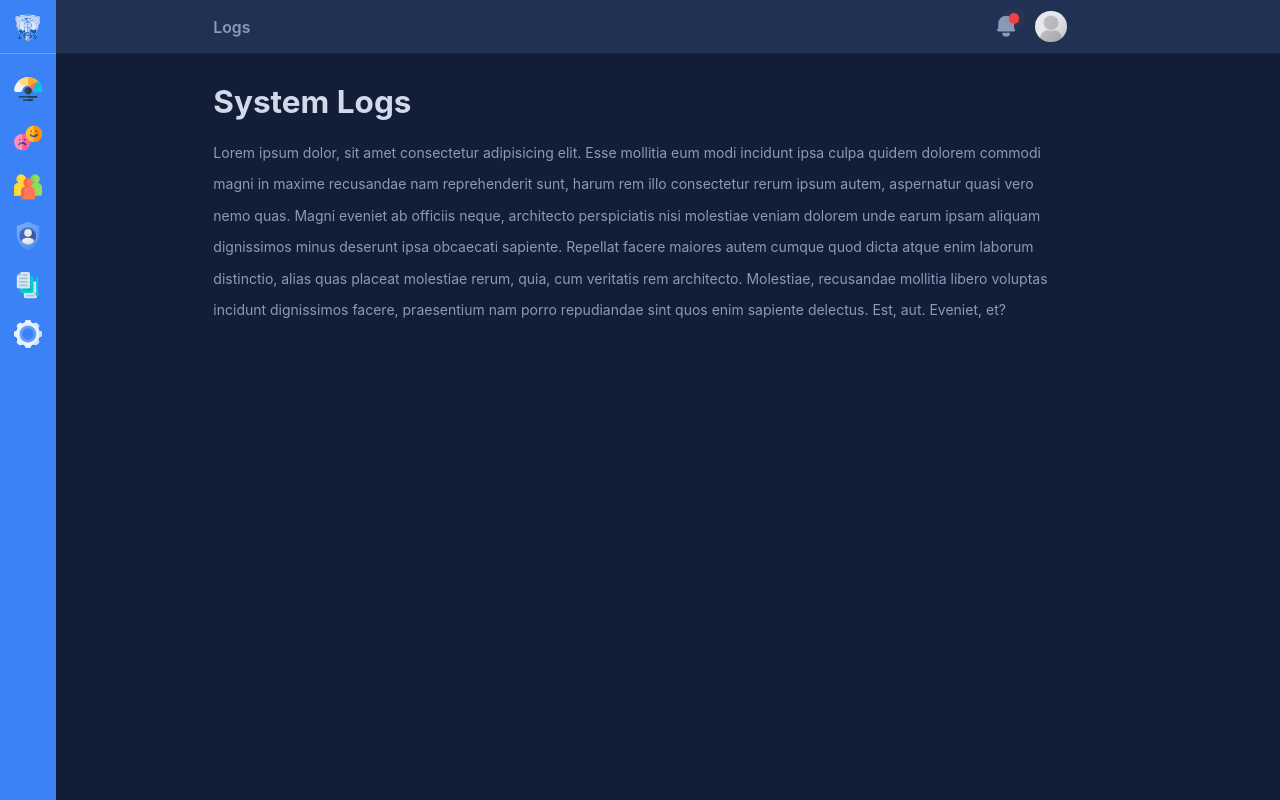
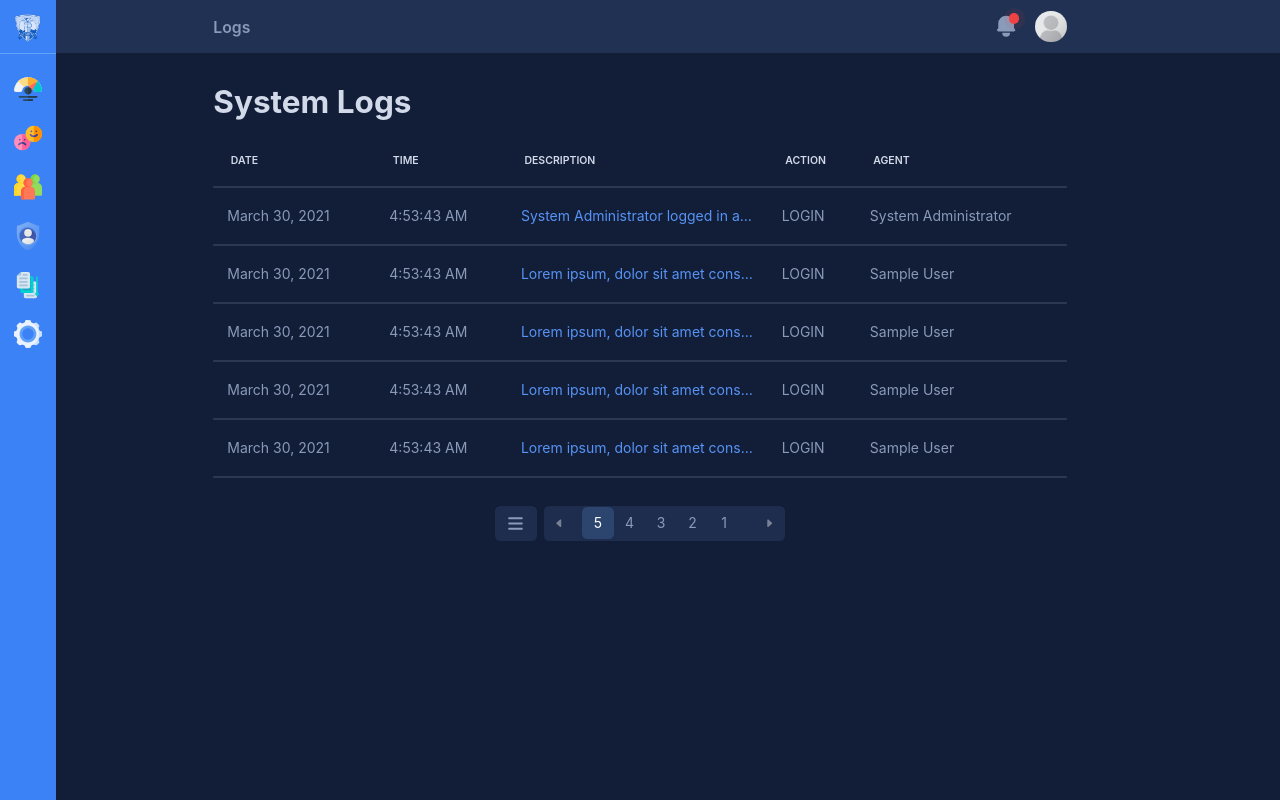
Before and after one commit to NathanSaludes/emmy-next, a Next.js app: page /logs in a window 1280 px wide. Built offline with nearby package versions, Linux system fonts and the light colour scheme.

Commit message:
Fix conflicts

```diff
--- a/components/Modal/index.js
+++ b/components/Modal/index.js
@@ -4,7 +4,7 @@ import ReactDom from 'react-dom'
 function Modal({ children }) {
 
 	const [isBrowser, setIsBrowser] = useState(false)
-	const [isOpen, setIsOpen] = useState(true)
+	const [isOpen, setIsOpen] = useState(false)
 
 	useEffect(() => {
 		setIsBrowser(true)
--- a/pages/logs.js
+++ b/pages/logs.js
@@ -1,8 +1,42 @@
+import React from 'react'
 import Head from 'next/head'
+
 import MainLayout from '@/components/layouts/MainLayout'
 import PageHeader from '@/components/PageHeader'
+import List from '@/components/List'
+import ListControls from '@/components/ListControls'
+
+import { useList } from '@/utils/useList'
+
+// DEBUG --------------------------------------------------------------------
+import logs from '../sample_data/logs.json';
+const isAdmin = true;
+const sysLogs = logs?.map(item => item);
+// --------------------------------------------------------------------------
 
 export default function SystemLogs() {
+
+	const { data, toggleSort, sortedColumn, sortDirection } = useList(logs, '_id');
+
+	const headers = React.useMemo(() => ([
+		{ text: 'Date', name: 'date', hidden: false, sortable: true },
+		{ text: 'Time', name: 'time', hidden: false, sortable: false },
+		{ text: 'Description', name: 'description', hidden: false, sortable: true },
+		{ text: 'Action', name: 'action', hidden: false, sortable: false },
+		{ text: 'Agent', name: 'agent', hidden: false, sortable: true },
+	]), [isAdmin])
+
+	const getData = (data) => {
+		return data?.map(log => ({
+			id: log._id,
+			date: new Date(log.date).toLocaleDateString("en-US", { year: 'numeric', month: 'long', day: 'numeric' }),
+			time: new Date(log.date).toLocaleTimeString(),
+			description: log.description,
+			action: log.action,
+			agent: log.user
+		}))
+	}
+
 	return (
 		<>
 			<Head>
@@ -10,9 +44,17 @@ export default function SystemLogs() {
 			</Head>
 			<MainLayout>
 				<PageHeader title="System Logs" />
-				<p>
-					Lorem ipsum dolor, sit amet consectetur adipisicing elit. Esse mollitia eum modi incidunt ipsa culpa quidem dolorem commodi magni in maxime recusandae nam reprehenderit sunt, harum rem illo consectetur rerum ipsum autem, aspernatur quasi vero nemo quas. Magni eveniet ab officiis neque, architecto perspiciatis nisi molestiae veniam dolorem unde earum ipsam aliquam dignissimos minus deserunt ipsa obcaecati sapiente. Repellat facere maiores autem cumque quod dicta atque enim laborum distinctio, alias quas placeat molestiae rerum, quia, cum veritatis rem architecto. Molestiae, recusandae mollitia libero voluptas incidunt dignissimos facere, praesentium nam porro repudiandae sint quos enim sapiente delectus. Est, aut. Eveniet, et?
-				</p>
+				<div className={`flex flex-col overflow-x-hidden bg-pink-500 bg-opacity-0 mb-8`}>
+					<List
+						data={getData(data)}
+						headers={headers}
+						primaryColumn="description"
+						toggleSort={toggleSort}
+						sortedColumn={sortedColumn}
+						sortDirection={sortDirection}
+					/>
+				</div>
+				<ListControls />
 			</MainLayout>
 		</>
 	)
--- /dev/null
+++ b/sample_data/logs.json
@@ -0,0 +1,42 @@
+[
+	{
+		"_id": "6062aed778a05a16c4ec41c3",
+		"isServer": false,
+		"action": "LOGIN",
+		"description": "System Administrator logged in at 12:53:43 PM",
+		"user": "System Administrator",
+		"date": "2021-03-30T12:53:43.535+08:00"
+	},
+	{
+		"_id": "cb304562-70cd-4e70-9bfd-08e03118953b",
+		"isServer": false,
+		"action": "LOGIN",
+		"description": "Lorem ipsum, dolor sit amet consectetur adipisicing elit.",
+		"user": "Sample User",
+		"date": "2021-03-30T12:53:43.535+08:00"
+	},
+	{
+		"_id": "2e3f4d2a-6f23-4502-a920-5c1e787d420a",
+		"isServer": false,
+		"action": "LOGIN",
+		"description": "Lorem ipsum, dolor sit amet consectetur adipisicing elit.",
+		"user": "Sample User",
+		"date": "2021-03-30T12:53:43.535+08:00"
+	},
+	{
+		"_id": "700c2461-4deb-459f-a4cb-3b38ec903591",
+		"isServer": false,
+		"action": "LOGIN",
+		"description": "Lorem ipsum, dolor sit amet consectetur adipisicing elit.",
+		"user": "Sample User",
+		"date": "2021-03-30T12:53:43.535+08:00"
+	},
+	{
+		"_id": "da1b5c7c-80a5-4616-9d4f-30ea99226d7d",
+		"isServer": false,
+		"action": "LOGIN",
+		"description": "Lorem ipsum, dolor sit amet consectetur adipisicing elit.",
+		"user": "Sample User",
+		"date": "2021-03-30T12:53:43.535+08:00"
+	}
+]
--- a/utils/useList.js
+++ b/utils/useList.js
@@ -3,6 +3,11 @@ import { useState, useCallback, useEffect } from 'react'
 const SORT_OPTIONS = ['NONE', 'ASC', 'DESC']
 const DEFAULT_SORT_DIR = SORT_OPTIONS[0];
 
+/**
+ * To implement useList hook, provide the following parameters:
+ * - data - can be any json data (i.e. array of user records)
+ * - indexField - the specific field used to uniquely identify each record
+ */
 export function useList(_data, indexFieldName) {
 	const [data, setData] = useState(_data || []);
 	const [sortedColumn, setSortedColumn] = useState(indexFieldName || '');
```
Also changed, not shown: components/List/List.js (+6 -6 lines).
